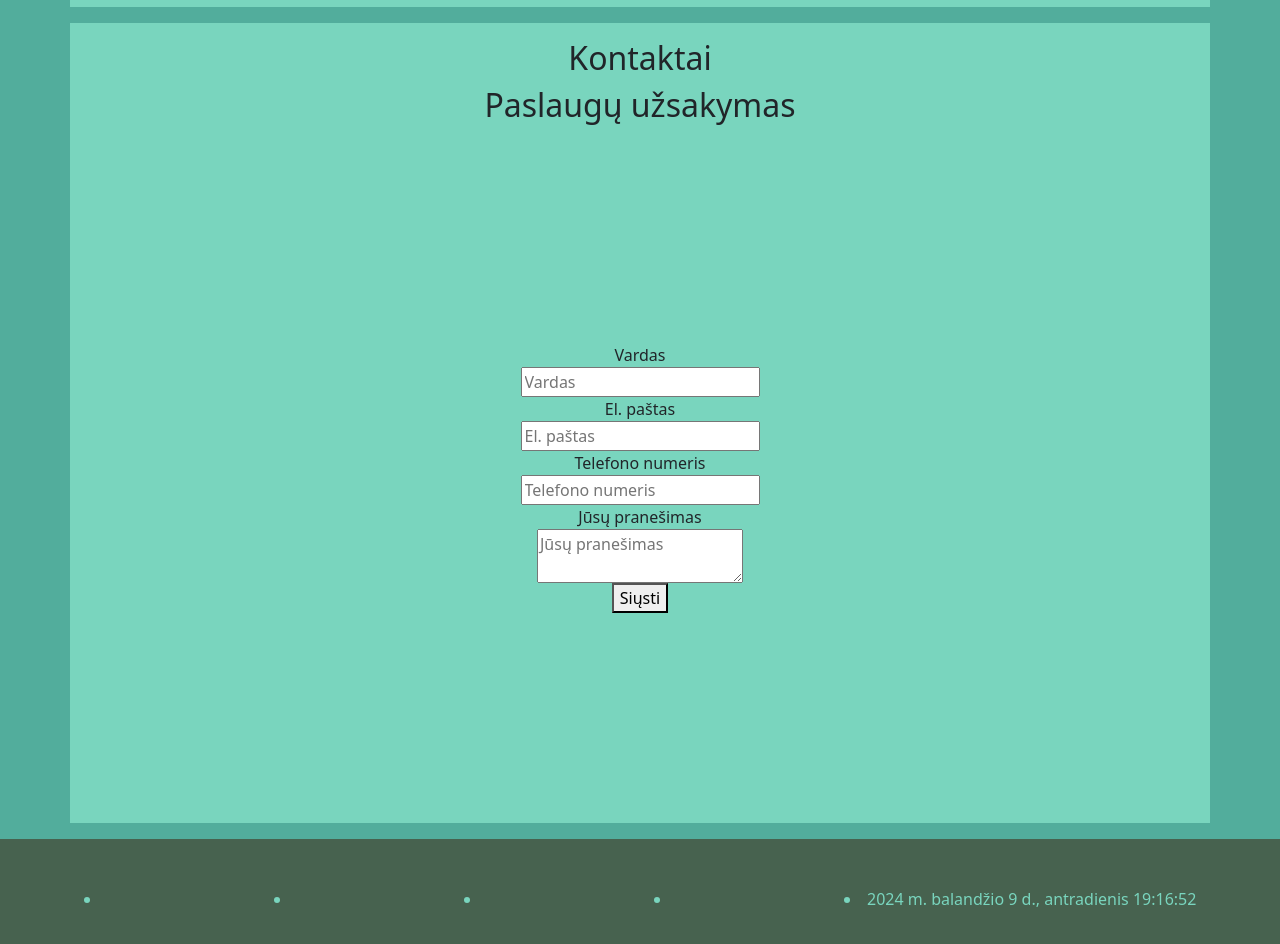
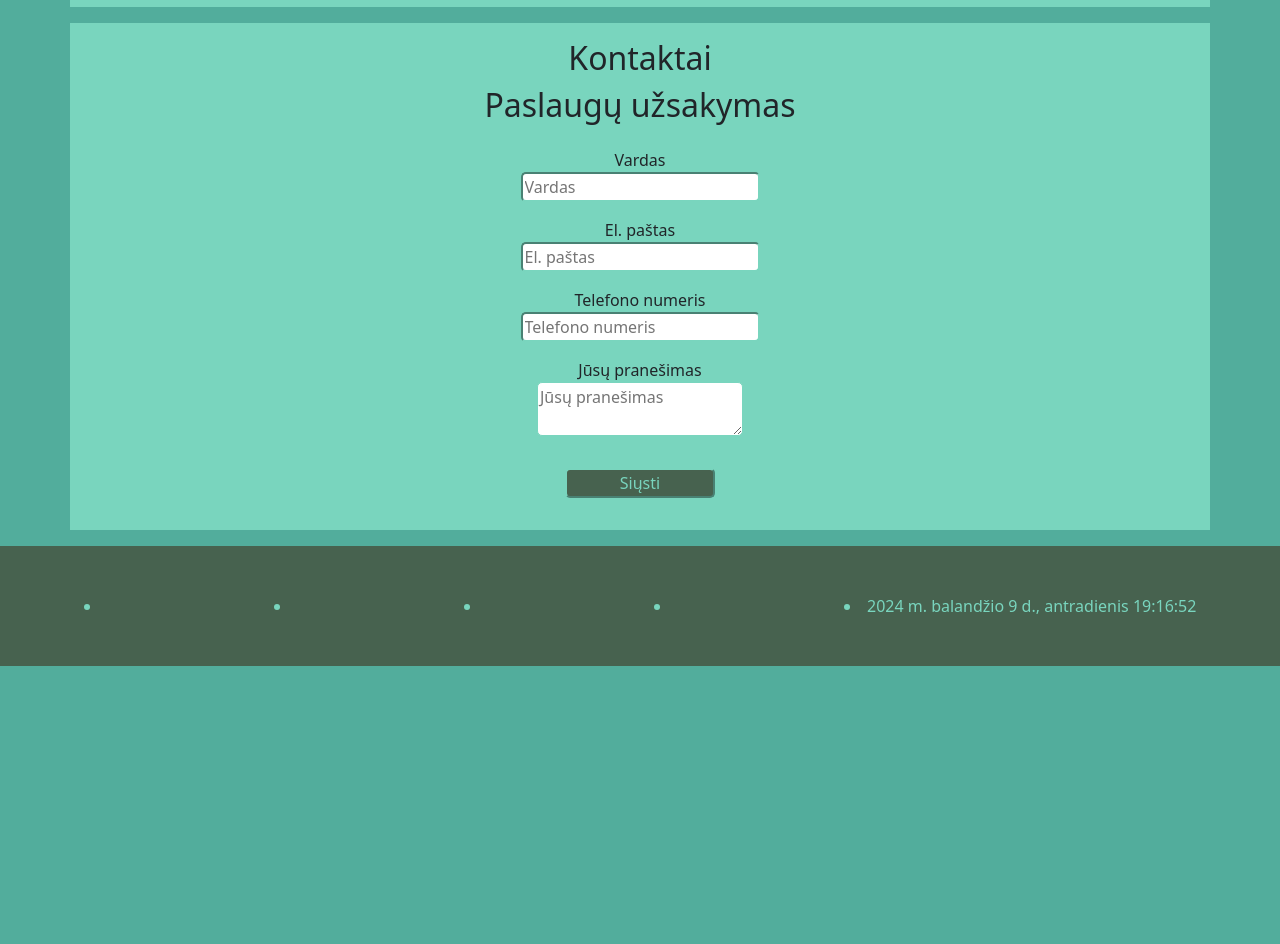
Before and after one commit to edas112/masaulis, a React (Vite) app: page / in a window 1280 px wide. Shown: the part 1260-2204 px from the top of the page. After the commit the page ends 1926 px from the top, so only its background shows below. Built offline with nearby package versions, Linux system fonts and the light colour scheme; no server answers.

Commit message:
Navigacijos juostos keitimas

```diff
--- a/src/components/Kontaktai/EmailLink/emailLink.scss
+++ b/src/components/Kontaktai/EmailLink/emailLink.scss
@@ -3,16 +3,68 @@
   flex-direction: column;
   align-items: center;
   justify-content: center;
-  height: 100vh;
+
   padding-top: 1rem;
   background-color: var(--Tiffany-Blue);
 
-  .form {
+  form {
     display: flex;
     flex-direction: column;
     align-items: center;
     justify-content: center;
-    width: 100%;
-    height: 100vh;
+
+    padding-top: 1rem;
+    padding-bottom: 1rem;
+
+    input {
+      margin-bottom: 1rem;
+      border-radius: 5px;
+      border-color: var(--Tiffany-Blue);
+
+      &:hover {
+        border-color: var(--Viridian) !important;
+      }
+
+      &:focus {
+        border-color: var(--Viridian) !important;
+      }
+      :active {
+        border-color: var(--Feldgrau) !important;
+      }
+    }
+
+    textarea {
+      margin-bottom: 1rem;
+      border-radius: 5px;
+      border-color: var(--Tiffany-Blue);
+
+      color: var(--Feldgrau) !important;
+      &:hover {
+        border-color: var(--Viridian) !important;
+      }
+
+      &:focus {
+        border-color: var(--Viridian) !important;
+      }
+
+      :active {
+        border-color: var(--Feldgrau) !important;
+      }
+    }
+
+    button {
+      width: 150px;
+      margin-top: 1rem;
+      margin-bottom: 1rem;
+      background-color: var(--Feldgrau) !important;
+
+      color: var(--Tiffany-Blue) !important;
+      border-radius: 5px;
+      border-color: var(--Tiffany-Blue) !important;
+
+      &:hover {
+        background-color: var(--Viridian) !important;
+      }
+    }
   }
 }
--- a/src/components/Navigacija/Navigacija.jsx
+++ b/src/components/Navigacija/Navigacija.jsx
@@ -25,11 +25,11 @@ function Navigacija() {
           <FontAwesomeIcon icon={faFacebook} />
           <span>Facebook</span>
         </a>
-        <a href="">
+        <a href="tel:+37065796289">
           <FontAwesomeIcon icon={faMobileScreenButton} />
           <span>+37065796289</span>
         </a>
-        <a href="">
+        <a href="mailto:mbmasaulis@gmail.com">
           <FontAwesomeIcon icon={faEnvelope} />
           <span>mbmasaulis@gmail.com</span>
         </a>
```
